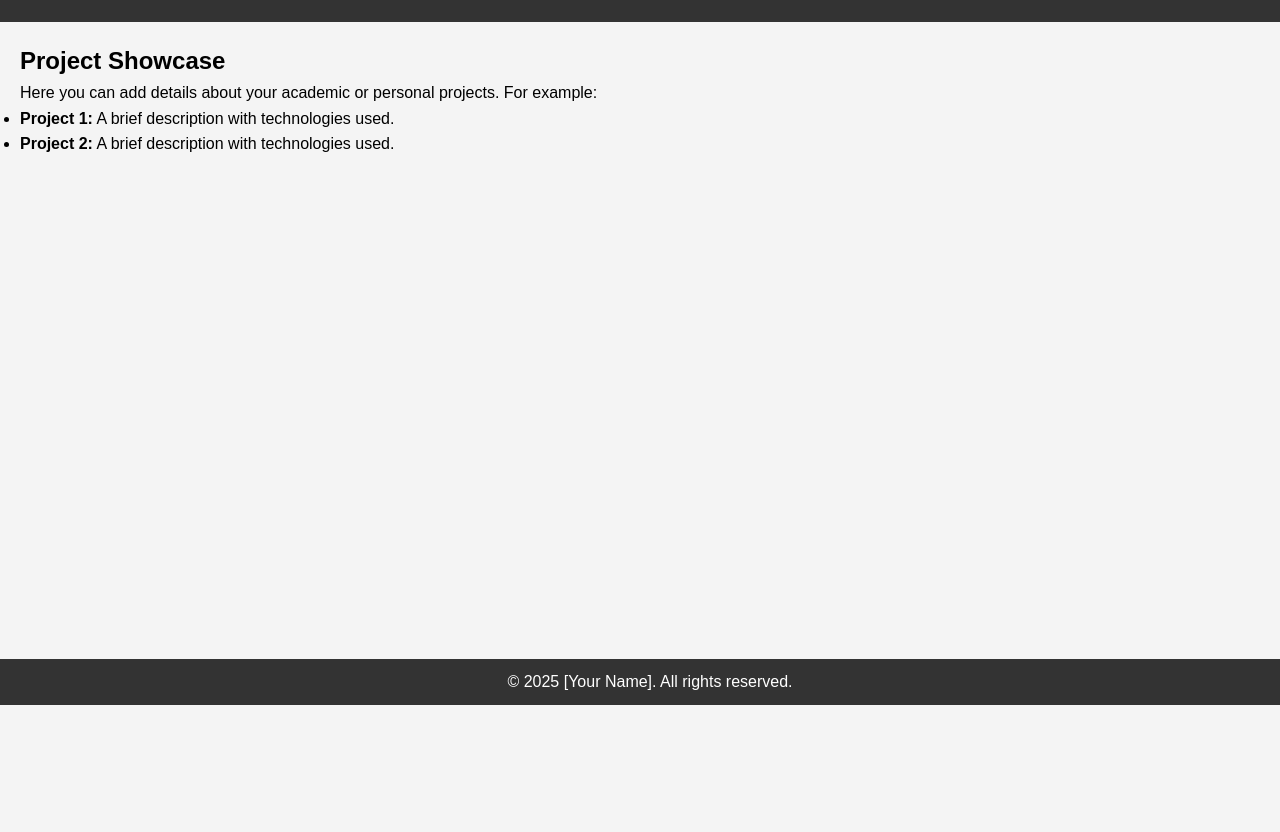
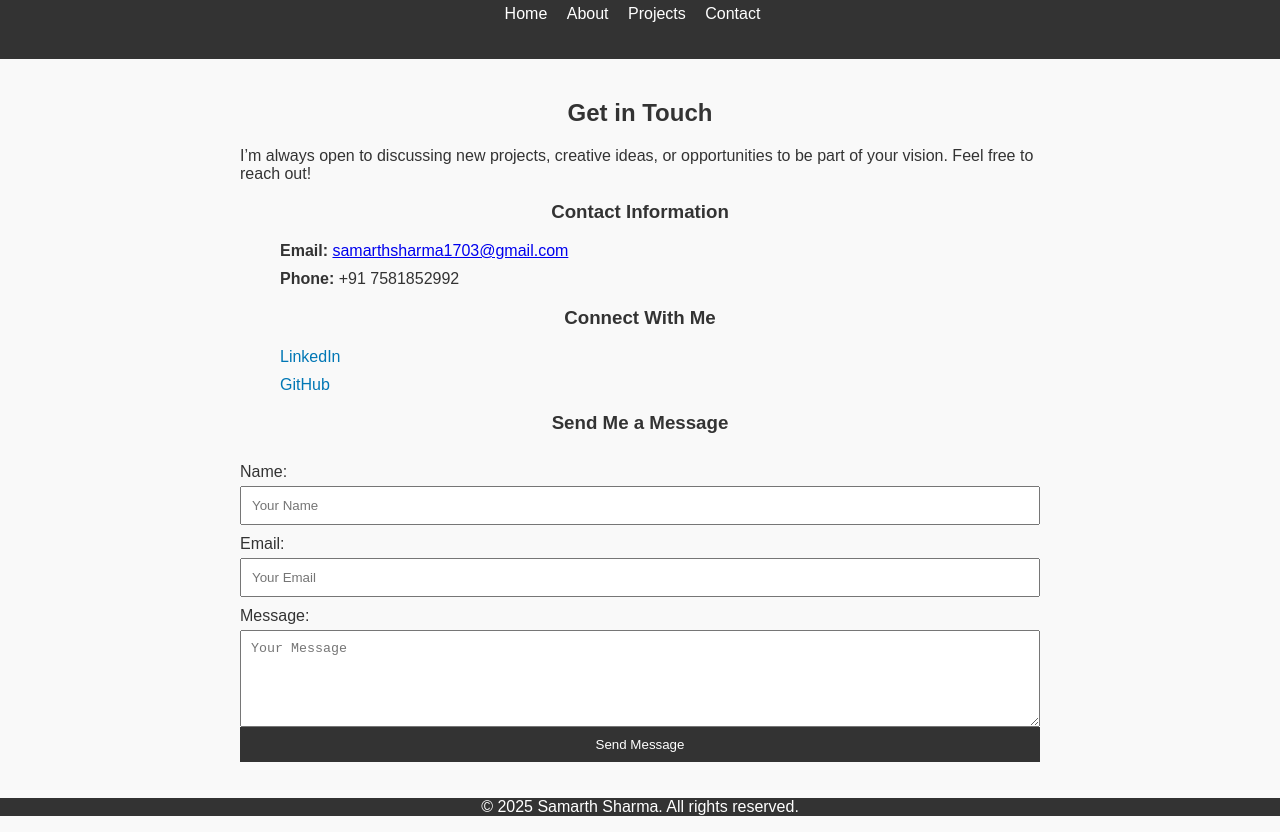
Before and after one commit to graziton/graziton.github.io, a plain HTML site: page contact.html in a window 1280 px wide. Shown: the part 95-927 px from the top of the page. Before the commit the page ends 800 px from the top, so only its background shows below. Drawn offline with Linux system fonts and the light colour scheme.

Commit message:
Initial commit: Adding website files

```diff
--- a/contact.html
+++ b/contact.html
@@ -3,12 +3,12 @@
 <head>
   <meta charset="UTF-8">
   <meta name="viewport" content="width=device-width, initial-scale=1.0">
-  <title>My Projects</title>
+  <title>Contact Me</title>
   <link rel="stylesheet" href="css/style.css">
 </head>
 <body>
   <header>
-    <h1>Projects</h1>
+    <h1>Contact Me</h1>
     <nav>
       <ul>
         <li><a href="index.html">Home</a></li>
@@ -20,20 +20,56 @@
   </header>
 
   <main>
-    <section>
-      <h2>Project Showcase</h2>
-      <p>Here you can add details about your academic or personal projects. For example:</p>
-      <ul>
-        <li><strong>Project 1:</strong> A brief description with technologies used.</li>
-        <li><strong>Project 2:</strong> A brief description with technologies used.</li>
-      </ul>
+    <section id="contact-section">
+      <!-- Introduction -->
+      <h2>Get in Touch</h2>
+      <p>I’m always open to discussing new projects, creative ideas, or opportunities to be part of your vision. Feel free to reach out!</p>
+
+      <!-- Contact Details -->
+      <div id="contact-details">
+        <h3>Contact Information</h3>
+        <ul>
+          <li><strong>Email:</strong> <a href="mailto:samarthsharma1703@gmail.com">samarthsharma1703@gmail.com</a></li>
+          <li><strong>Phone:</strong> +91 7581852992</li>
+        </ul>
+      </div>
+
+      <!-- Social Media Links -->
+      <div id="social-profiles">
+        <h3>Connect With Me</h3>
+        <ul>
+          <li><a href="https://www.linkedin.com/in/samarth-sharma-76246422b" target="_blank">LinkedIn</a></li>
+          <li><a href="https://github.com/graziton" target="_blank">GitHub</a></li>
+        </ul>
+      </div>
+
+      <!-- Contact Form -->
+      <div id="contact-form">
+        <h3>Send Me a Message</h3>
+        <!-- Formspree form handler -->
+        <form action="https://formspree.io/f/YOUR_FORM_ID" method="POST">
+          <!-- Replace YOUR_FORM_ID with your actual Formspree ID -->
+          <label for="name">Name:</label>
+          <input type="text" id="name" name="name" placeholder="Your Name" required>
+
+          <label for="email">Email:</label>
+          <input type="email" id="email" name="email" placeholder="Your Email" required>
+
+          <label for="message">Message:</label>
+          <textarea id="message" name="message" placeholder="Your Message" rows="5" required></textarea>
+
+          <button type="submit">Send Message</button>
+        </form>
+      </div>
     </section>
   </main>
 
+  <!-- Footer -->
   <footer>
-    <p>&copy; 2025 [Your Name]. All rights reserved.</p>
+    <p>&copy; 2025 Samarth Sharma. All rights reserved.</p>
   </footer>
 
+  <!-- JavaScript -->
   <script src="js/script.js"></script>
 </body>
 </html>
--- a/css/style.css
+++ b/css/style.css
@@ -1,51 +1,100 @@
-/* Reset some default styles */
-body, h1, h2, p, ul, li, a {
+/* General Styling */
+body {
+    font-family: 'Arial', sans-serif;
     margin: 0;
     padding: 0;
-    font-family: Arial, sans-serif;
+    background-color: #f9f9f9;
+    color: #333;
   }
 
-  /* Overall body styling */
-  body {
-    line-height: 1.6;
-    background-color: #f4f4f4;
-    padding-bottom: 50px; /* To avoid footer overlapping content */
+  /* Header */
+  header {
+    background-color: #333;
+    color: white;
+    text-align: center;
+    padding: 20px;
   }
 
-  /* Header Styling */
-  header {
-    background-color: #333;
-    color: #fff;
+  header nav ul {
+    list-style-type: none;
+    padding: 0;
+  }
+
+  header nav ul li {
+    display: inline-block;
+    margin-right: 15px;
+  }
+
+  header nav ul li a {
+    color: white;
+    text-decoration: none;
+  }
+
+  header nav ul li a:hover {
+    text-decoration: underline;
+  }
+
+  /* Main Section */
+  #contact-section {
+    max-width: 800px;
+    margin: auto;
     padding: 20px;
+  }
+
+  #contact-section h2,
+  #contact-section h3 {
     text-align: center;
   }
 
-  nav ul {
-    list-style: none;
+  #contact-details ul,
+  #social-profiles ul {
+    list-style-type: none;
   }
 
-  nav ul li {
-    display: inline;
-    margin-right: 15px;
+  #contact-details ul li,
+  #social-profiles ul li {
+    margin-bottom: 10px;
   }
 
-  nav ul li a {
-    color: #fff;
+  #social-profiles ul li a {
     text-decoration: none;
+    color: #0077b5; /* LinkedIn Blue */
   }
 
-  /* Main content styling */
-  main {
-    padding: 20px;
+  #social-profiles ul li a:hover {
+    color: #005582; /* Darker LinkedIn Blue */
   }
 
-  /* Footer styling */
+  /* Contact Form */
+  #contact-form form {
+    display: flex;
+    flex-direction: column;
+  }
+
+  #contact-form label {
+    margin-top: 10px;
+  }
+
+  #contact-form input,
+  #contact-form textarea {
+    padding: 10px;
+    margin-top: 5px;
+  }
+
+  #contact-form button {
+    background-color: #333;
+    color: white;
+    border: none;
+    padding: 10px;
+    cursor: pointer;
+  }
+
+  #contact-form button:hover {
+    background-color: #555;
+  }
+
+  /* Footer */
   footer {
     background-color: #333;
-    color: #fff;
-    text-align: center;
-    padding: 10px;
-    position: fixed;
-    bottom: 0;
-    width: 100%;
-  }
+    color: white;
+   text-align:center}
```
